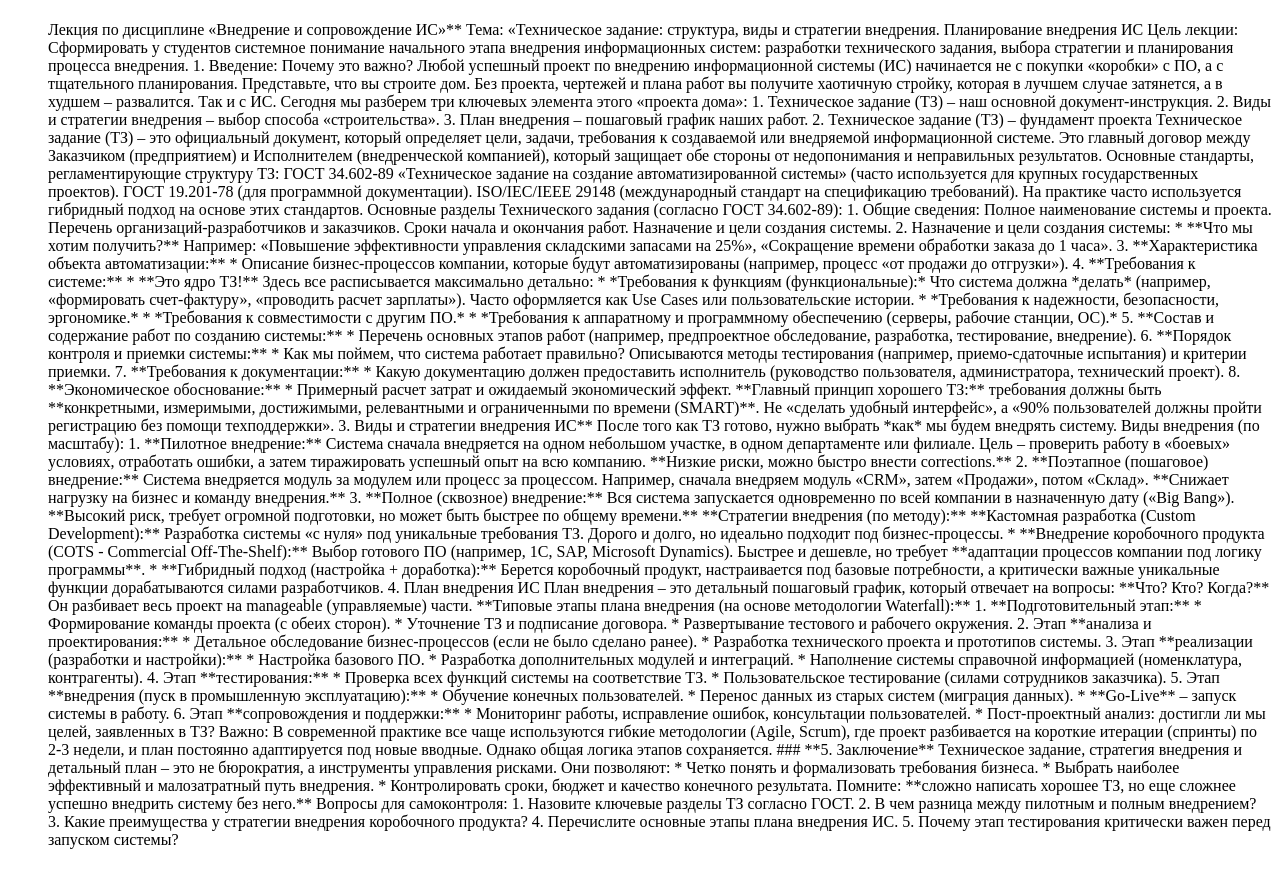
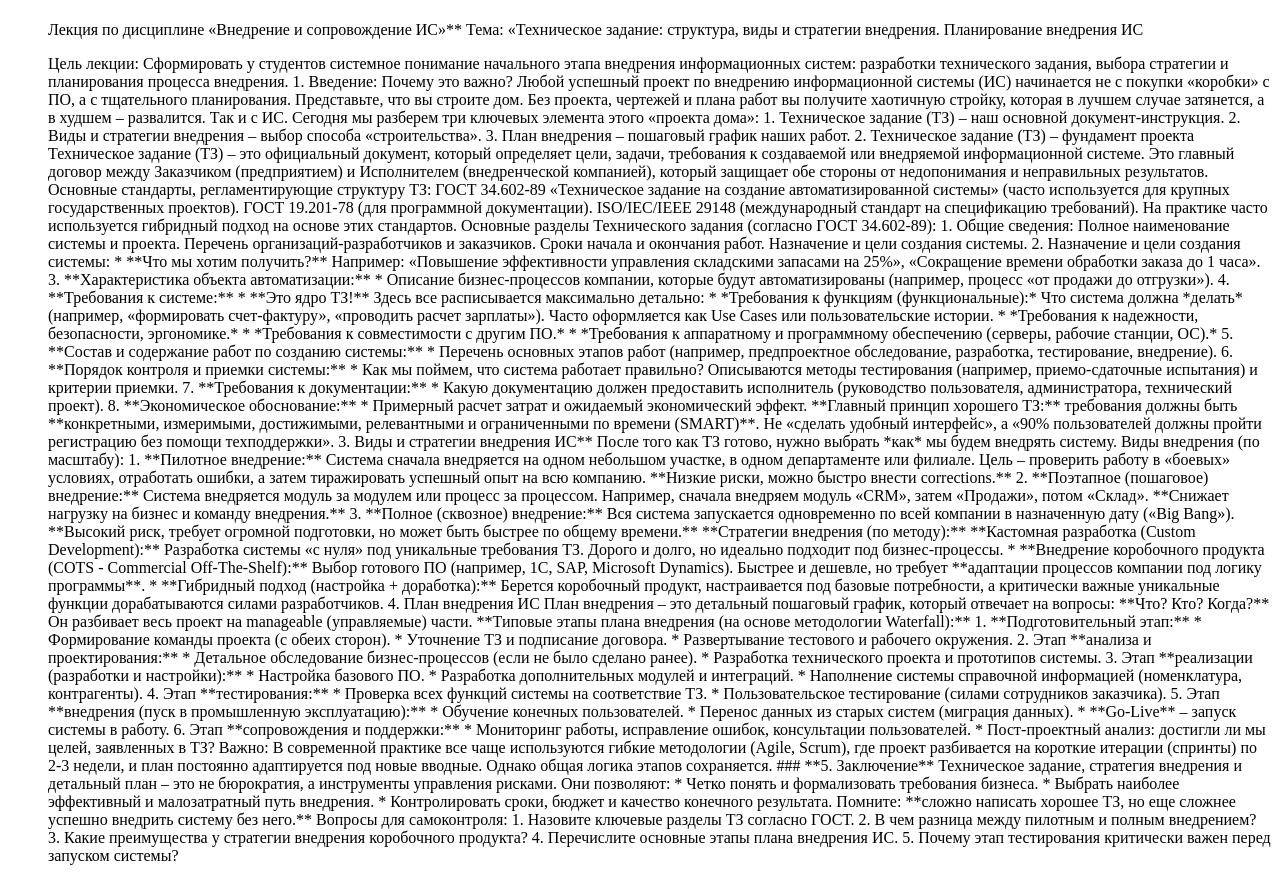
Before and after one commit to mansory-jpeg/-, a plain HTML site: page popov.html in a window 1280 px wide. Drawn offline with Linux system fonts and the light colour scheme.

Commit message:
Add files via upload

```diff
--- a/popov.html
+++ b/popov.html
@@ -9,8 +9,8 @@
     <h1></h1>
     <ol>
 
-Лекция по дисциплине «Внедрение и сопровождение ИС»**
-Тема: «Техническое задание: структура, виды и стратегии внедрения. Планирование внедрения ИС
+<p>  Лекция по дисциплине «Внедрение и сопровождение ИС»**
+Тема: «Техническое задание: структура, виды и стратегии внедрения. Планирование внедрения ИС </p>
 
 Цель лекции: Сформировать у студентов системное понимание начального этапа внедрения информационных систем: разработки технического задания, выбора стратегии и планирования процесса внедрения.
 1. Введение: Почему это важно?
```
